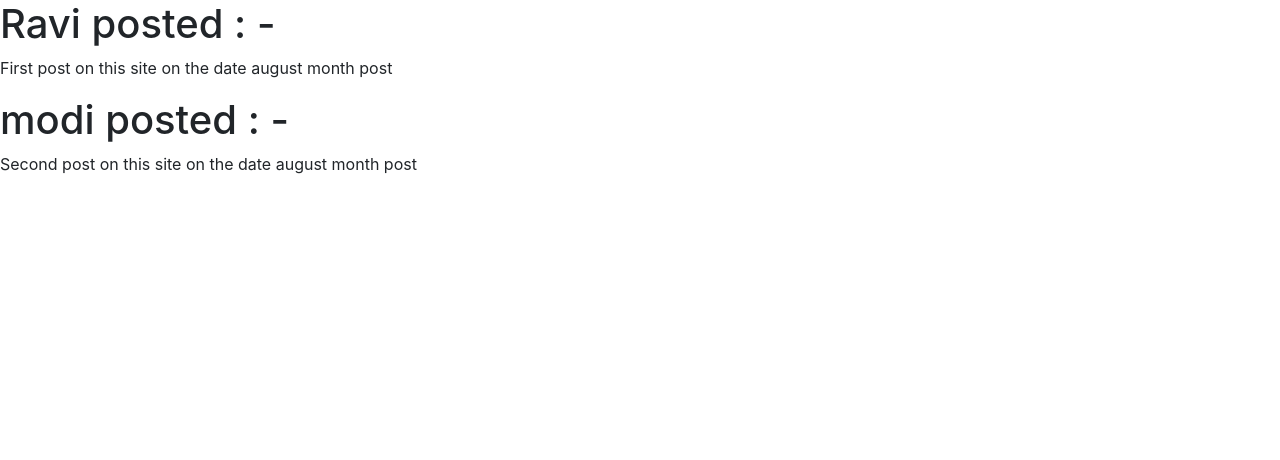
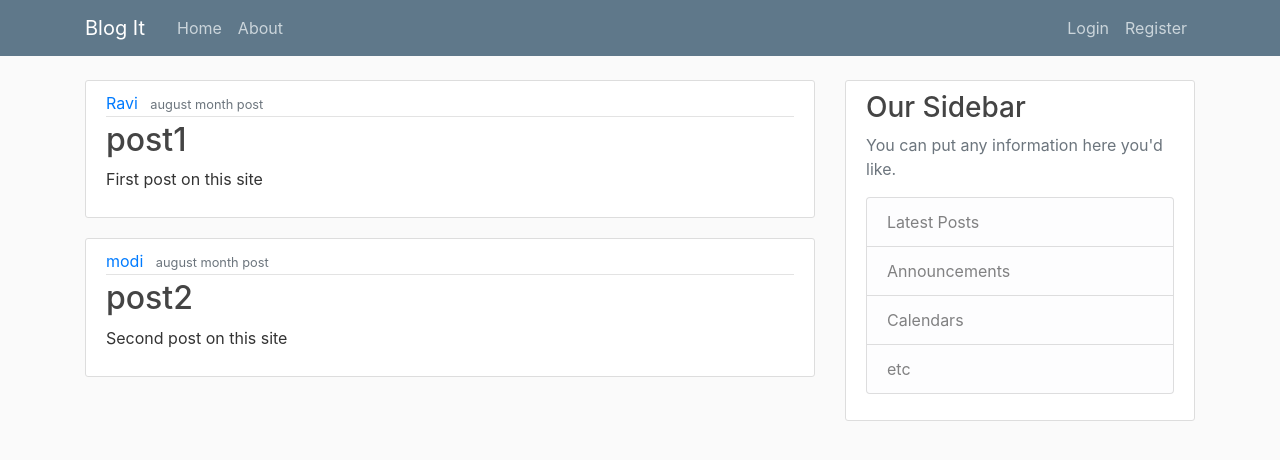
Before and after one commit to Ravi-Kumar-Yadav-6289/Blog_project_new, a Django app: page /blog/home/ in a window 1280 px wide. Shown: the top 460 px of the page. Run offline with Django 4.2, Linux system fonts and the light colour scheme; some libraries are stand-ins or nearby versions.

Commit message:
added the front end bootstrap starters and the navigations in navbar and added custom css following the instructions.

```diff
--- /dev/null
+++ b/blog/static/blog/main.css
@@ -0,0 +1,84 @@
+body {
+  background: #fafafa;
+  color: #333333;
+  margin-top: 5rem;
+}
+
+h1, h2, h3, h4, h5, h6 {
+  color: #444444;
+}
+
+ul {
+  margin: 0;
+}
+
+.bg-steel {
+  background-color: #5f788a;
+}
+
+.site-header .navbar-nav .nav-link {
+  color: #cbd5db;
+}
+
+.site-header .navbar-nav .nav-link:hover {
+  color: #ffffff;
+}
+
+.site-header .navbar-nav .nav-link.active {
+  font-weight: 500;
+}
+
+.content-section {
+  background: #ffffff;
+  padding: 10px 20px;
+  border: 1px solid #dddddd;
+  border-radius: 3px;
+  margin-bottom: 20px;
+}
+
+.article-title {
+  color: #444444;
+}
+
+a.article-title:hover {
+  color: #428bca;
+  text-decoration: none;
+}
+
+.article-content {
+  white-space: pre-line;
+}
+
+.article-img {
+  height: 65px;
+  width: 65px;
+  margin-right: 16px;
+}
+
+.article-metadata {
+  padding-bottom: 1px;
+  margin-bottom: 4px;
+  border-bottom: 1px solid #e3e3e3
+}
+
+.article-metadata a:hover {
+  color: #333;
+  text-decoration: none;
+}
+
+.article-svg {
+  width: 25px;
+  height: 25px;
+  vertical-align: middle;
+}
+
+.account-img {
+  height: 125px;
+  width: 125px;
+  margin-right: 20px;
+  margin-bottom: 16px;
+}
+
+.account-heading {
+  font-size: 2.5rem;
+}
--- a/blog/templates/blog/base.html
+++ b/blog/templates/blog/base.html
@@ -1,3 +1,4 @@
+{% load static%}
 <!DOCTYPE html>
 <html lang="en">
 <head>
@@ -10,7 +11,7 @@
 
     <!-- Bootstrap CSS -->
     <link rel="stylesheet" href="https://cdn.jsdelivr.net/npm/bootstrap@4.0.0/dist/css/bootstrap.min.css" integrity="sha384-Gn5384xqQ1aoWXA+058RXPxPg6fy4IWvTNh0E263XmFcJlSAwiGgFAW/dAiS6JXm" crossorigin="anonymous">
-
+    <link rel="stylesheet" href="{% static 'blog/main.css' %}">
 
     {% if title %}
         <title>{{title}}</title>
@@ -19,7 +20,48 @@
     {% endif %}
 </head>
 <body>
-    {% block content %} {% endblock %}
+
+    <header class="site-header">
+        <nav class="navbar navbar-expand-md navbar-dark bg-steel fixed-top">
+        <div class="container">
+            <a class="navbar-brand mr-4" href="/">Blog It</a>
+            <button class="navbar-toggler" type="button" data-toggle="collapse" data-target="#navbarToggle" aria-controls="navbarToggle" aria-expanded="false" aria-label="Toggle navigation">
+            <span class="navbar-toggler-icon"></span>
+            </button>
+            <div class="collapse navbar-collapse" id="navbarToggle">
+            <div class="navbar-nav mr-auto">
+                <a class="nav-item nav-link" href="{% url 'blog_home' %}">Home</a>
+                <a class="nav-item nav-link" href="{% url 'blog_about' %}">About</a>
+            </div>
+            <!-- Navbar Right Side -->
+            <div class="navbar-nav">
+                <a class="nav-item nav-link" href="#">Login</a>
+                <a class="nav-item nav-link" href="#">Register</a>
+            </div>
+            </div>
+        </div>
+        </nav>
+    </header>
+    <main role="main" class="container">
+        <div class="row">
+          <div class="col-md-8">
+            {% block content %}{% endblock %}
+          </div>
+          <div class="col-md-4">
+            <div class="content-section">
+              <h3>Our Sidebar</h3>
+              <p class='text-muted'>You can put any information here you'd like.
+                <ul class="list-group">
+                  <li class="list-group-item list-group-item-light">Latest Posts</li>
+                  <li class="list-group-item list-group-item-light">Announcements</li>
+                  <li class="list-group-item list-group-item-light">Calendars</li>
+                  <li class="list-group-item list-group-item-light">etc</li>
+                </ul>
+              </p>
+            </div>
+          </div>
+        </div>
+      </main>
 
     <!-- These are the required js scripts for the bootstrap to work -->
     <script src="https://code.jquery.com/jquery-3.2.1.slim.min.js" integrity="sha384-KJ3o2DKtIkvYIK3UENzmM7KCkRr/rE9/Qpg6aAZGJwFDMVNA/GpGFF93hXpG5KkN" crossorigin="anonymous"></script>
--- a/blog/templates/blog/blog_home.html
+++ b/blog/templates/blog/blog_home.html
@@ -1,7 +1,15 @@
 {%extends "blog/base.html"%}
 {%block content%}
     {% for post in posts %}
-            <h1>{{post.author}} posted : -</h1>
-            <p>{{post.content}} on the date {{post.date}}</p>
+        <article class="media content-section">
+            <div class="media-body">
+            <div class="article-metadata">
+                <a class="mr-2" href="#">{{ post.author }}</a>
+                <small class="text-muted">{{ post.date_posted }}</small>
+            </div>
+            <h2><a class="article-title" href="#">{{ post.title }}</a></h2>
+            <p class="article-content">{{ post.content }}</p>
+            </div>
+        </article>
     {%endfor%}
 {%endblock content%}
--- a/blog/views.py
+++ b/blog/views.py
@@ -7,13 +7,15 @@ posts=[
     {
         'author':'Ravi',
         'content' : 'First post on this site',
-        'date': "august month post"
+        'date_posted': "august month post",
+        'title': 'post1'
     },
     {
 
         'author':'modi',
         'content' : 'Second post on this site',
-        'date': "august month post"
+        'date_posted': "august month post",
+        'title':'post2'
     }
 ]
 
```
